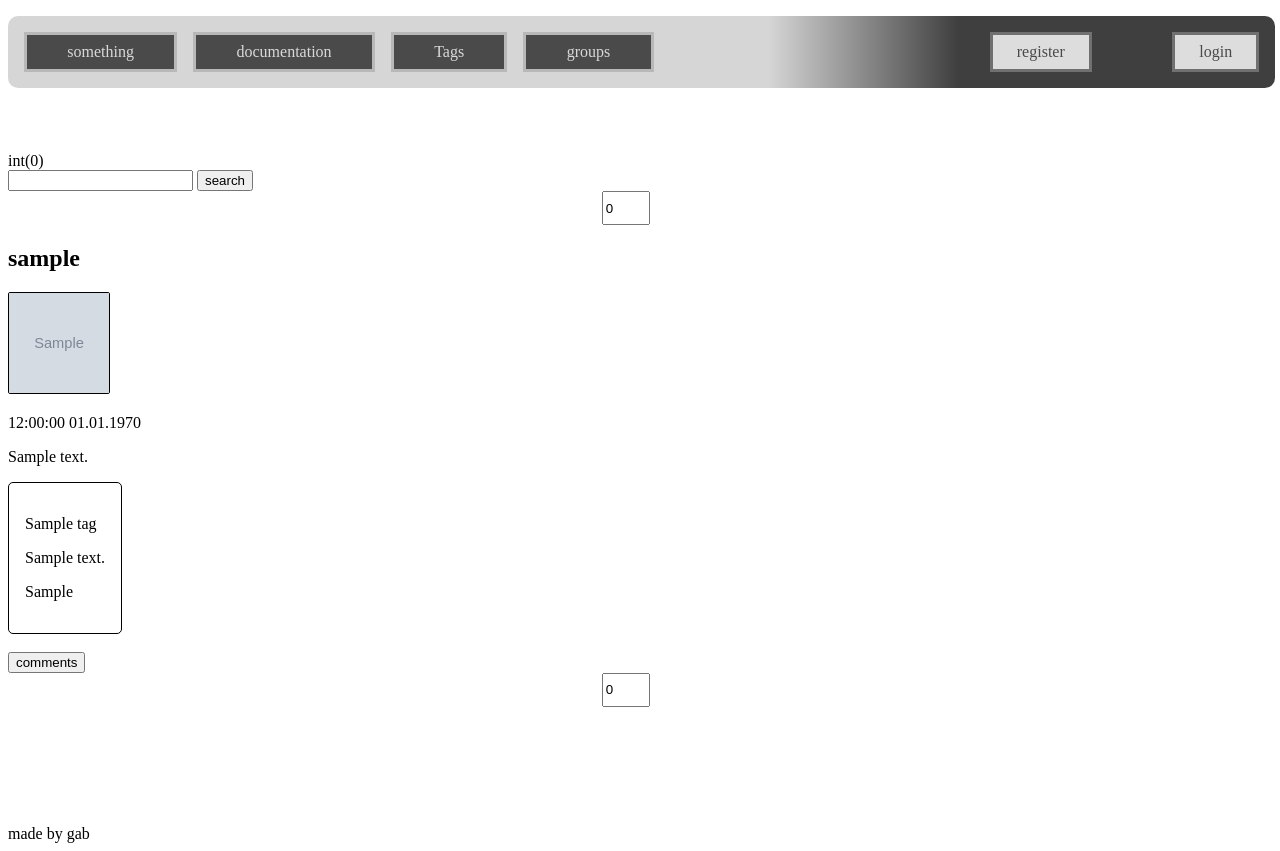
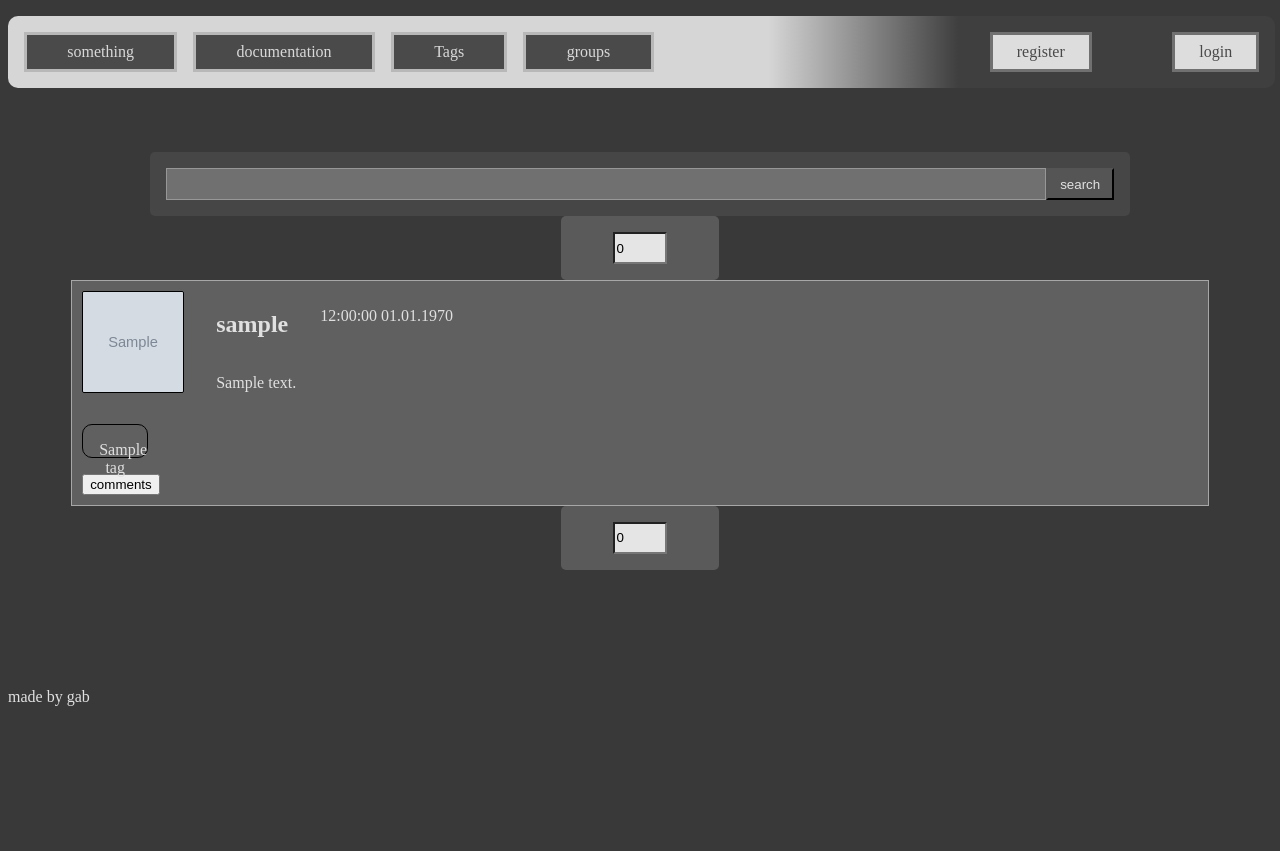
Before and after one commit to GabRab/something, a PHP site: page /something.php in a window 1280 px wide. After the commit the page ends 706 px from the top, so only its background shows below. Run offline with PHP 8.4, Linux system fonts and the light colour scheme; tables that the repository leaves empty or names only in its code hold one stand-in row (values such as "Sample post"); grey boxes marked "Sample" are stand-in pictures.

Commit message:
added a lot of css, fixed some more things

```diff
--- a/Logs&randomText.php
+++ b/Logs&randomText.php
@@ -67,5 +67,9 @@
 -going to other pages now keeps the searched tags :)
 -maxPage changes with the search string now and it's 22:58 YAY
 Need to fix adding groupThings
+
+
+07.06.2025
+fixed groupTag on things
 */
 ?>
--- a/search.phtml
+++ b/search.phtml
@@ -1,4 +1,4 @@
-    <form method="GET">
+    <form method="GET" id="searchBox">
         <input type="search" name="searchStr" id="searchStr" value="<?=$_GET["searchStr"]?>">
-        <button name="search">search</button>
+        <button name="search" id="searchButton">search</button>
     </form>
--- a/some.css
+++ b/some.css
@@ -1,15 +1,6 @@
-.thingTagDiv{
-    display: flex;
-    flex-direction: row;
-    gap: 1rem;
-    width:50rem;
-}
-.thingTagDiv .thingTagStuff{
-    border:10px, black, solid;
-    border-width:1px;
-    border-color:black;
-    border-radius:5px;
-    padding:1rem;
+html{
+    background-color:rgb(57, 57, 57);
+    color:rgb(224, 224, 224);
 }
 #some{
     max-width:50%;
@@ -101,19 +92,112 @@
     border-style: solid;
     border-width:1px;
 }
+.things{
+    display:flex;
+    flex-direction:column;
+    background-color:rgb(70, 70, 70);
+    width:90%;
+    margin:auto;
+    gap:1rem;
+}
+.thing{
+    background-color: rgb(96, 96, 96);
+    padding:10px;
+    border:rgb(167, 167, 167) solid, 1px;
+}
+.topOfThing{
+    display:flex;
+    flex-direction: row;
+    gap:2rem;
+}
+.thingTextStuff{
+    display:flex;
+    flex-direction: column;
+}
+.thingUserStuff{
+    display:flex;
+    flex-direction: row;
+    gap:1rem;
+}
+.thingInfo{
+    display:flex;
+    flex-direction:row;
+    gap:2rem;
+}
+
+.thingFileStuff{
+    margin-top:1rem;
+    margin-left:1rem;
+    margin-bottom: 1rem;
+}
+
+.thingTagDiv{
+    display: flex;
+    flex-direction: row;
+    gap: 1rem;
+    width:50rem;
+    margin-top:1rem;
+    margin-bottom:1rem;
+    height:1rem;
+}
+.thingTagStuff{
+    border:1px black solid;
+    border-radius:10px;
+    padding:1rem;
+    /*overflow: hidden;*/
+    cursor:pointer;
+
+    text-align: center;
+}
+.tagName{
+    max-width:2rem;
+    text-align:center;
+    position:relative;
+    margin:auto;
+}
+.tagDesc{
+    visibility:hidden;
+    position:absolute;
+    z-index:1;
+    border-radius: 5px;
+    background:rgb(80, 80, 80);
+    padding:0.1rem;
+}
+
+
+.tagGROUP{
+    background:rgb(157, 152, 128);
+    border:1px solid rgb(134, 121, 83)
+}
+.tagUSER{
+    background:rgb(182, 138, 138);
+    border: 1px solid rgb(135, 93, 93)
+}
+.tagTHING{
+    background-color: rgb(124, 124, 177);
+    border: 1px solid rgb(74, 74, 118);
+}
+
+
 
 .pageSelect{
+    background:rgb(90, 90, 90);
+    height:2rem;
+    padding:1rem;
     display:flex;
     flex-direction: row;
-    width:10%;
     margin:auto;
-    text-align:middle;
+    gap:0.25rem;
+    max-width:10%;
+    text-align:center;
+    border-radius: 5px;
 }
 .pageSelect a{
     padding:0.5rem;
-    background-color:rgb(204, 204, 204);
+    background-color:rgb(57, 57, 57);
     border-radius: 10px;
     user-select: none;
+    flex-grow:1;
 }
 .pageSelect a:hover{
     cursor:pointer;
@@ -122,6 +206,45 @@
     transition-duration:0.1s;
     background-color: rgb(141, 141, 141);
 }
+#pageNumber{
+    flex-grow:1;
+    background:rgb(229, 229, 229)
+}
+
+#searchBox{
+    display:flex;
+    width:75%;
+    flex-direction:row;
+    margin:auto;
+
+    height:2rem;
+    padding:1rem;
+    border-radius:5px;
+    overflow: hidden;
+    background-color:rgb(70, 70, 70);
+}
+#searchStr{
+    flex-grow:60;
+    background-color: rgb(112, 112, 112);
+    color:rgb(237, 237, 237);
+    border:solid 1px rgb(151, 151, 151);
+}
+#searchButton{
+    flex-grow:1;
+    background-color: rgb(85, 85, 85);
+    color:rgb(225, 225, 225)
+}
+#searchButton:hover{
+    background-color: rgb(101, 101, 101);
+}
+#searchButton:active{
+    background-color:rgb(194, 194, 194);
+}
+
+
+
+
+
 
 /* tags */
 .allTags{
@@ -142,7 +265,7 @@
     flex-grow:1;
     flex-direction:column;
     flex-wrap:wrap;
-    background-color:rgb(223, 223, 223);
+    background-color:rgb(118, 118, 118);
     gap:10px;
     z-index: 0;
     text-align:center;
@@ -152,7 +275,7 @@
     flex-grow:1;
     flex-direction:row;
     gap:1rem;
-    background-color:rgb(237, 237, 237);
+    background-color:rgb(128, 128, 128);
     border:solid rgb(114, 114, 114);
     flex-grow:1;
     max-height: 3.5rem;
@@ -164,7 +287,7 @@
     flex-grow:1;
     flex-direction:column;
     flex-wrap:wrap;
-    background-color:rgb(163, 163, 163);
+    background-color:rgb(94, 94, 94);
     gap:10px;
     z-index: 0;
     text-align:center;
@@ -174,7 +297,7 @@
     flex-grow:1;
     flex-direction:row;
     gap:1rem;
-    background-color:rgb(237, 237, 237);
+    background-color:rgb(128, 128, 128);
     border:solid rgb(114, 114, 114);
     flex-grow:1;
     max-height: 3.5rem;
@@ -184,7 +307,7 @@
     flex-grow:1;
     flex-direction:column;
     flex-wrap:wrap;
-    background-color:rgb(109, 109, 109);
+    background-color:rgb(55, 55, 55);
     gap:10px;
     z-index: 0;
     text-align:center;
@@ -194,7 +317,7 @@
     flex-grow:1;
     flex-direction:row;
     gap:1rem;
-    background-color:rgb(237, 237, 237);
+    background-color:rgb(128, 128, 128);
     border:solid rgb(114, 114, 114);
     max-height: 3.5rem;
 }
--- a/something.php
+++ b/something.php
@@ -17,7 +17,7 @@
 */
 if (!isset($_GET["pageNum"])) $_GET["pageNum"]=0;
 if (!isset($_GET["searchStr"])) $_GET["searchStr"]=null;
-var_dump($_GET["pageNum"]);
+
 //changes tags, to search for specific things
 if (isset($_GET["search"])) {
     $_GET["pageNum"]=0;
@@ -45,9 +45,7 @@
 
             }
 
-            echo "<br><br>";//I HAVE NO IDEA HOW I FIXED THIS, BUT IT'S FIXED
-            var_dump($_POST["GROUP".$group["tagName"]]);
-            echo "<br>"."GROUP".$group["tagName"]."<br>";
+            //I HAVE NO IDEA HOW I FIXED THIS, BUT IT'S FIXED
 
         }
         var_dump($_POST);
@@ -76,6 +74,7 @@
 
         else {
             $things = listSomething($db, $_GET["searchStr"], $_GET["pageNum"]);
+            $tagList=[];
             require "./somethingPages.phtml";
             require "./something.phtml";
             require "./somethingPages.phtml";
@@ -136,12 +135,35 @@
                 console.log(document.getElementsByClassName("forth")[i]);
                 document.getElementsByClassName("forth")[i].addEventListener("click", ()=>{
                     if (!switchForth){//makes sure that only sends once (goes to next page)
-                        let switchForth = true;
-                        document.getElementById("pageNumber").value++;
+                        let switchForth = true
+                        document.getElementById("pageNumber").value++;//EASTER EGG - if you push button to next page while having maximum number of pages in input, you can get 1 over max
                     }
                     document.getElementById("pages").submit();
                 })
             }
+</script>
+<div>
 
+    <?php
+foreach ($tagList as $tagInfo){//for each unique tag you found, add an eventListener to update searching
+    ?>
+<script>
+    console.log(document.getElementsByClassName("<?="tag".$tagInfo["tagName"]?>"));
+    let <?="tag".$tagInfo["tagName"]?> = document.getElementsByClassName("<?="tag".$tagInfo["tagName"]?>");
+    for (let i=0; i< <?="tag".$tagInfo["tagName"]?>.length;i++){
+        <?="tag".$tagInfo["tagName"]?>[i].addEventListener("click",()=>{
+            document.getElementById("searchStr").value+="<?=" ".$tagInfo["tagType"].":".$tagInfo["tagName"]?>"
+        })
+        <?="tag".$tagInfo["tagName"]?>[i].addEventListener("mouseover",()=>{
+            <?="tag".$tagInfo["tagName"]?>[i].children[1].style.visibility="visible";
+        })
+        <?="tag".$tagInfo["tagName"]?>[i].addEventListener("mouseleave",()=>{
+            <?="tag".$tagInfo["tagName"]?>[i].children[1].style.visibility="hidden";
+        })
+    };
+</script>
 
-</script>
+<?php
+}
+?>
+</div>
--- a/something.phtml
+++ b/something.phtml
@@ -10,15 +10,12 @@
 ?>
 
 
-<div>
+<div class="things">
     <?php
 foreach ($things as $thing){
     ?>
 <div class="thing">
-
         <?php
-
-
 if ((int)$thing["userType"]===1){
     ?>
      <style>
@@ -31,18 +28,22 @@
  }
  ?>
     <div class="thingStuff">
-        <div> <!-- top of thing!-->
-            <div class="thingUserStuff">
-                <h2 id="<?="user".$thing["userId"]?>"><?=$thing["userName"]?></h2>
-                <img src="<?=$thing["userImage"]?>" alt="<?=$thing["userName"]?>" id="userImage">
-            </div>
-            <div class="thingAgeStuff">
-                <p><?= date("g:i:s d.m.Y" ,strtotime($thing["thingAge"]))?></p>
+        <div>
+            <div class="topOfThing"> <!-- top of thing!-->
+                <div class="thingUserStuff">
+                    <img src="<?=$thing["userImage"]?>" alt="<?=$thing["userName"]?>" id="userImage">
+                </div>
+                <div class="thingTextStuff">
+                    <div class="thingInfo">
+                        <h2 id="<?="user".$thing["userId"]?>"><?=$thing["userName"]?></h2>
+                        <p><?= date("g:i:s d.m.Y" ,strtotime($thing["thingAge"]))?></p>
+                    </div>
+                    <p style="white-space: pre-wrap;"><?=$thing["thingText"]?></p>
+                </div>
             </div>
         </div>
         <div class="thingFileStuff">
-            <p style="white-space: pre-wrap;"><?=$thing["thingText"]?></p>
-            <?php
+                <?php
         if ($thing["thingFile"]===null);
         else if ($thing["FileIsWhat"]==="image"){
             ?>
@@ -75,12 +76,18 @@
             foreach ($tags as $tag){
                 if (($tag["tagId"])){//checks if there are tags (the statement returns null if there are no tags)
                     ?>
-                <div class="thingTagStuff">
-                    <p><?=$tag["tagName"]?></p>
-                    <p><?=$tag["tagDesc"]?></p>
-                    <p><?=$tag["tagType"]?></p>
+                <div class="<?="tag".$tag["tagType"]?> thingTagStuff <?="tag".$tag["tagName"]?>">
+                    <p class="tagName"><?=$tag["tagName"]?></p>
+                    <p class="tagDesc" id="<?="tagDesc".$tag["tagDesc"]?> tagDesc"><?=$tag["tagDesc"]?></p>
                 </div>
                 <?php
+                    //gather all unique tags on current page
+                    $switch = false;
+                    foreach ($tagList as $tagLester){
+                        if ($tagLester["tagName"]===$tag["tagName"]) $switch=true;
+                    }
+                    if ($switch===true) $switch=false;
+                    else array_push($tagList, $tag);
                 }
             }
             ?>
--- a/somethingPages.phtml
+++ b/somethingPages.phtml
@@ -2,12 +2,12 @@
 if (!isset($_GET["pageNum"])) $_GET["pageNum"]=0;
 ?>
 <form method="GET" name="pages" id="pages">
-    <input type="hidden" value="<?=$_GET["searchStr"]?>" name="searchStr" id="searchStr">
-<div class="pageSelect">
-    <a class="back"><</a>
-    <input type="number" value="<?=$_GET["pageNum"]?>" id="pageNumber" name="pageNum" max="<?=$maxPage?>" min="0">
-    <a class="forth">></a>
-</div>
+    <div class="pageSelect">
+        <a class="back"><</a>
+        <input type="hidden" value="<?=$_GET["searchStr"]?>" name="searchStr" id="searchStr">
+        <input type="number" value="<?=$_GET["pageNum"]?>" id="pageNumber" name="pageNum" max="<?=$maxPage?>" min="0">
+        <a class="forth">></a>
+    </div>
 </form>
 <?php
 
```
Also changed, not shown: stupid/thing.php (+17 -19 lines). Lines whose indentation alone changed are shown as unchanged.
